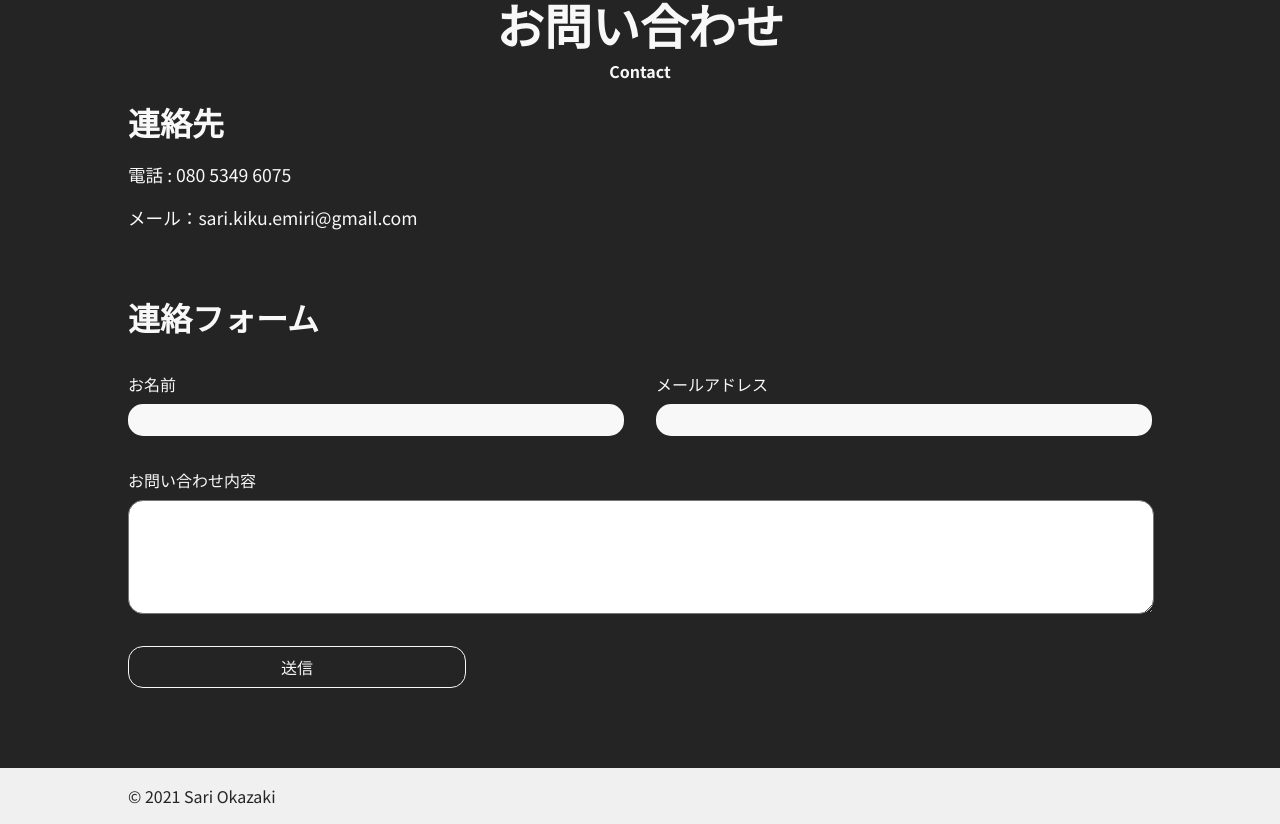
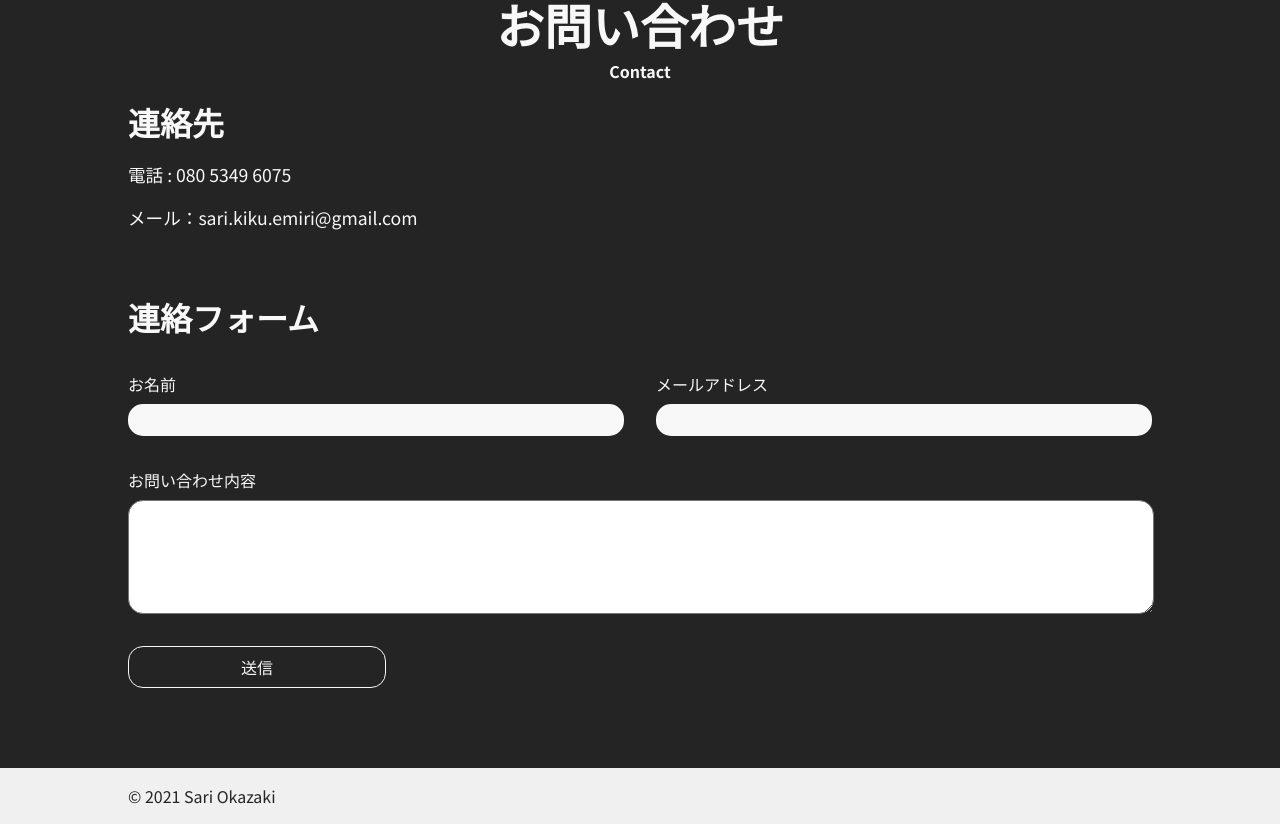
Before and after one commit to proLove0212/sari-okazaki-site, a React (Create React App) app: page / in a window 1280 px wide. Shown: the part 5539-6363 px from the top of the page. Built offline with nearby package versions, Linux system fonts and the light colour scheme; a web font is replaced by a local one.

Commit message:
background edit

```diff
--- a/src/Components/Contact/Contact.styles.ts
+++ b/src/Components/Contact/Contact.styles.ts
@@ -64,7 +64,7 @@ export const Button = styled.input<{ color: string; }>`
     all: initial;
     font-family: inherit;
     width: calc(100% - 1em);
-    max-width: 20rem;
+    max-width: 15rem;
     text-align: center;
     color: ${props => props.color};
     border: solid 1px;
--- a/src/Components/Welcome/Welcome.styles.ts
+++ b/src/Components/Welcome/Welcome.styles.ts
@@ -5,7 +5,7 @@ import welcomeImageMobile from './welcome_mobile.jpg'
 
 const BREAKPOINT_WIDTH = "450px"
 const BREAKPOINT_HEIGHT = "800px"
-const BREAKPOINT_HEIGHT2 = "650px"
+const BREAKPOINT_HEIGHT2 = "680px"
 
 const BREAKPOINT = "700px"
 
@@ -24,7 +24,7 @@ export const WelcomeArea = styled.div`
     }
 
     @media (max-height: ${BREAKPOINT_HEIGHT}) and (max-width: ${BREAKPOINT_WIDTH}) {
-        background-size: 450px;
+        background-size: 500px;
     }
 `
 export const TextBox = styled.div`
```
Also changed, not shown: 1 other file (tests, documents, lock files or other folders).
